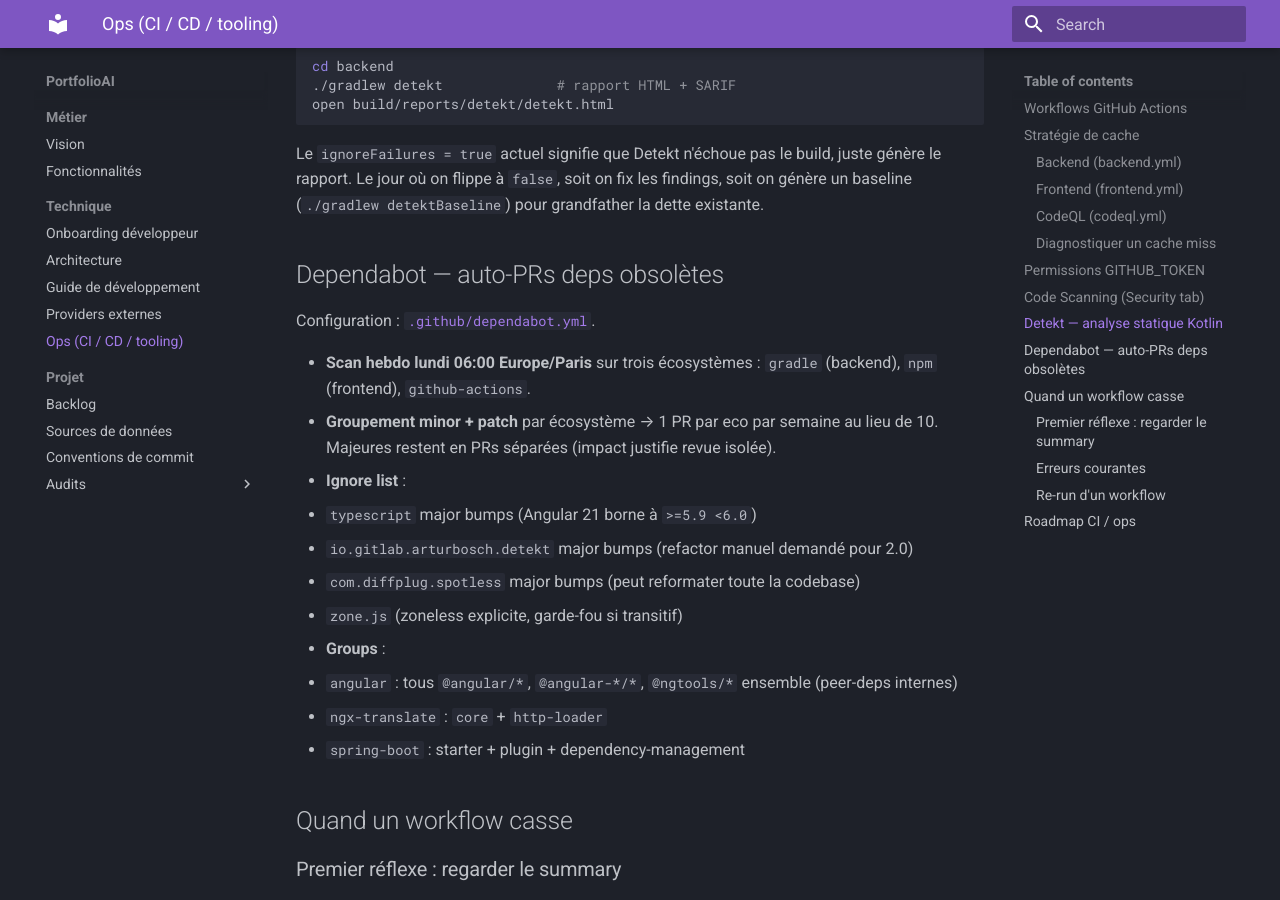
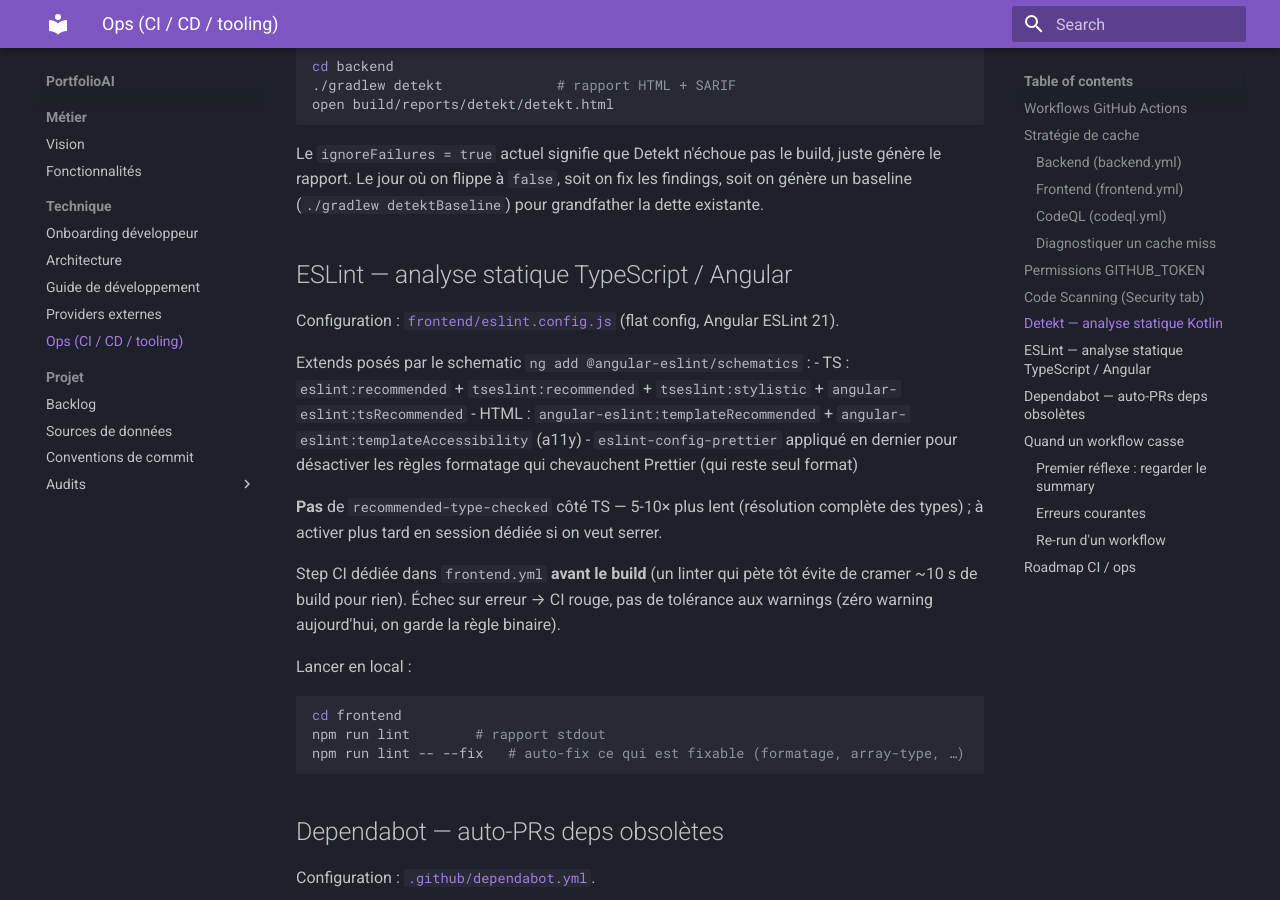
Before and after one commit to jv3n/trade, an MkDocs documentation site: the page built from docs/technique/ops.md, in a window 1280 px wide and 900 px high, scrolled down 4120 px. Built offline with MkDocs 1.6.1 and Material for MkDocs 9.7.7, drawn with Linux system fonts in a browser that asks for light colours.

Commit message:
docs: update

````diff
--- a/docs/technique/ops.md
+++ b/docs/technique/ops.md
@@ -15,7 +15,7 @@
 | Workflow | Trigger | Job principal | Durée typique |
 |---|---|---|---|
 | **Backend CI** (`backend.yml`) | `push master` / `pull_request` sur `backend/**` | `./gradlew build` (compile + test + Spotless + Detekt) avec PostgreSQL en service Docker | 1-2 min |
-| **Frontend CI** (`frontend.yml`) | `push master` / `pull_request` sur `frontend/**` | `npm ci` + `npm run build` + `npm test` | 30-60 s |
+| **Frontend CI** (`frontend.yml`) | `push master` / `pull_request` sur `frontend/**` | `npm ci` + `npm run lint` + `npm run build` + `npm test` | 30-60 s |
 | **CodeQL** (`codeql.yml`) | `push master` / `pull_request` / weekly `cron 06:00 UTC lundi` | Matrix `java-kotlin` (build-mode `manual`) + `javascript-typescript` (build-mode `none`) | 2-3 min |
 | **Deploy docs** (`docs.yml`) | `push master` sur `docs/**` ou `mkdocs.yml` | `mkdocs gh-deploy` | <1 min |
 
@@ -103,6 +103,27 @@
 
 Le `ignoreFailures = true` actuel signifie que Detekt n'échoue pas le build, juste génère le rapport. Le jour où on flippe à `false`, soit on fix les findings, soit on génère un baseline (`./gradlew detektBaseline`) pour grandfather la dette existante.
 
+## ESLint — analyse statique TypeScript / Angular
+
+Configuration : [`frontend/eslint.config.js`](../../frontend/eslint.config.js) (flat config, Angular ESLint 21).
+
+Extends posés par le schematic `ng add @angular-eslint/schematics` :
+- TS : `eslint:recommended` + `tseslint:recommended` + `tseslint:stylistic` + `angular-eslint:tsRecommended`
+- HTML : `angular-eslint:templateRecommended` + `angular-eslint:templateAccessibility` (a11y)
+- `eslint-config-prettier` appliqué en dernier pour désactiver les règles formatage qui chevauchent Prettier (qui reste seul format)
+
+**Pas** de `recommended-type-checked` côté TS — 5-10× plus lent (résolution complète des types) ; à activer plus tard en session dédiée si on veut serrer.
+
+Step CI dédiée dans `frontend.yml` **avant le build** (un linter qui pète tôt évite de cramer ~10 s de build pour rien). Échec sur erreur → CI rouge, pas de tolérance aux warnings (zéro warning aujourd'hui, on garde la règle binaire).
+
+Lancer en local :
+
+```bash
+cd frontend
+npm run lint        # rapport stdout
+npm run lint -- --fix   # auto-fix ce qui est fixable (formatage, array-type, …)
+```
+
 ## Dependabot — auto-PRs deps obsolètes
 
 Configuration : [`.github/dependabot.yml`](../../.github/dependabot.yml).
````
Also changed, not shown: .claude/CLAUDE.md (+3 -1 lines), docs/technique/developpement.md (+5 -0 lines), docs/technique/developper.md (+9 -0 lines).
